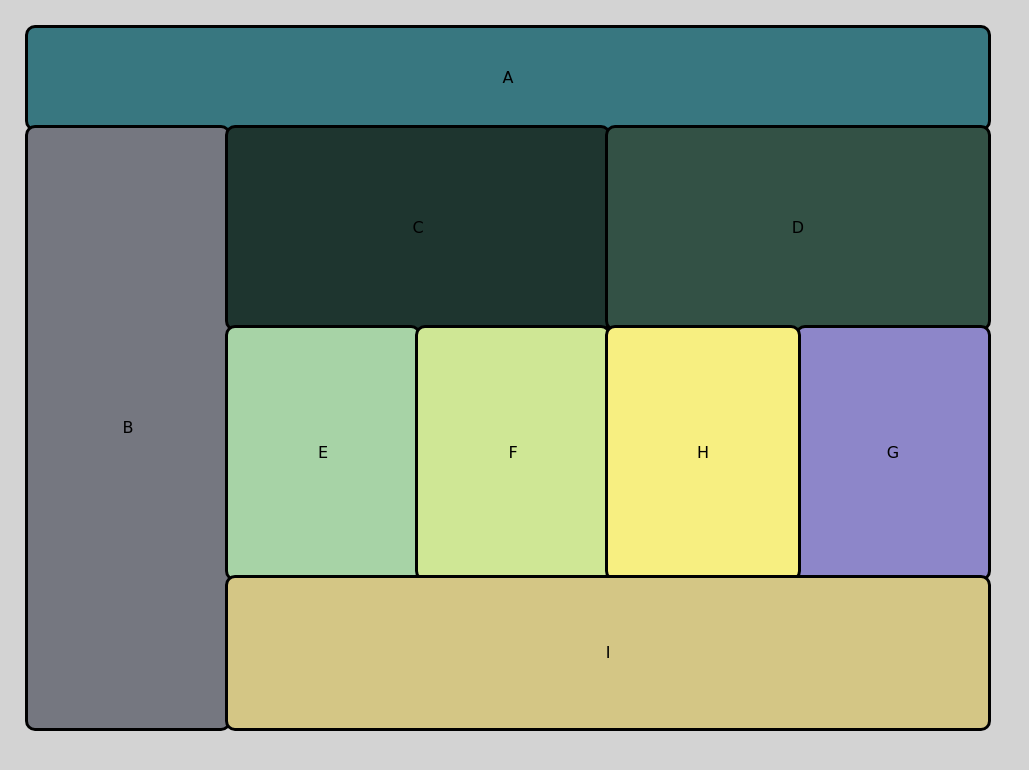
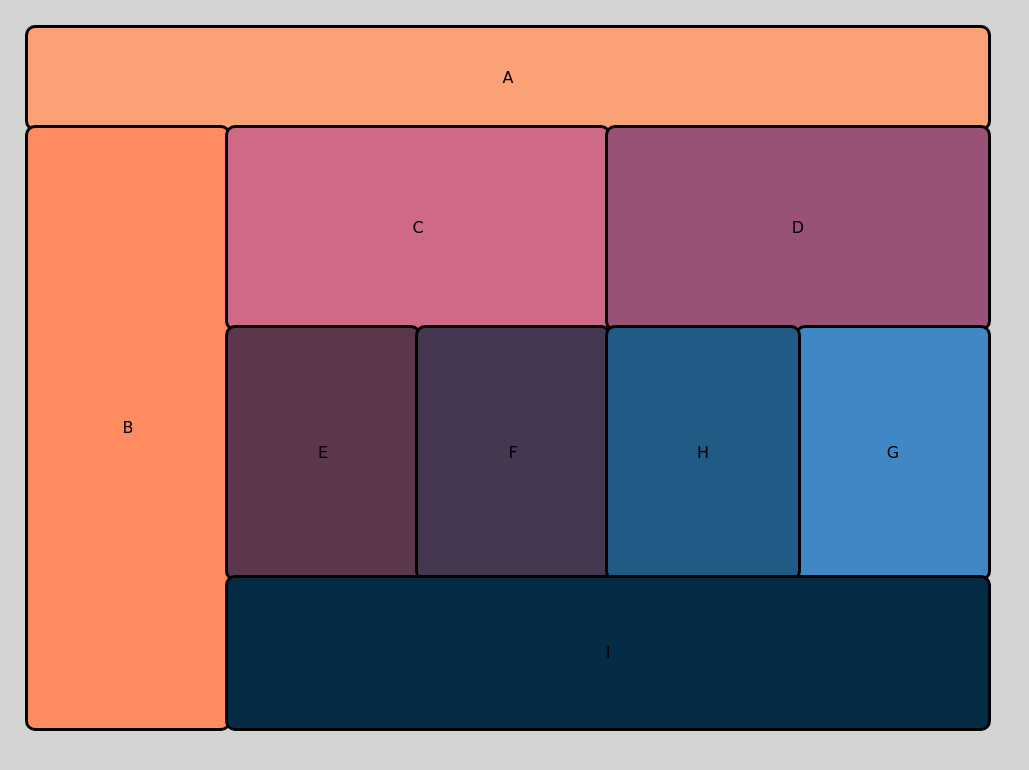
Before and after one commit to JTaisey389/-Lab_01_Practice, a plain HTML site: page index.html in a window 1280 px wide. Shown: the whole page, without its empty margins (0-1029 px from the left). Drawn offline with Linux system fonts and the light colour scheme; a web font is replaced by a local one.

Commit message:
Changed Color for Desktop

```diff
--- a/style.css
+++ b/style.css
@@ -91,39 +91,39 @@ p {
 
 @media (min-width: 830px) {
   div:nth-child(1) {
-    background-color: #387780;
+    background-color: #FAA275;
     border-radius: 10px;
   }
   div:nth-child(2) {
-    background-color: #757780;
+    background-color: #FF8C61;
     border-radius: 10px;
   }
   div:nth-child(3) {
-    background-color: #1E352F;
+    background-color: #CE6A85;
     border-radius: 10px;
   }
   div:nth-child(4) {
-    background-color: #335145;
+    background-color: #985277;
     border-radius: 10px;
   }
   div:nth-child(5) {
-    background-color: #A7D3A6;
+    background-color: #5C374C;
     border-radius: 10px;
   }
   div:nth-child(6) {
-    background-color: #CFE795;
+    background-color: #453750;
     border-radius: 10px;
   }
   div:nth-child(7) {
-    background-color: #8D86C9;
+    background-color: #3F88C5;
     border-radius: 10px;
   }
   div:nth-child(8) {
-    background-color: #F7EF81;
+    background-color: #215A84;
     border-radius: 10px;
   }
   div:nth-child(9) {
-    background-color: #D4C685;
+    background-color: #032B43;
     border-radius: 10px;
   }
 }
```
